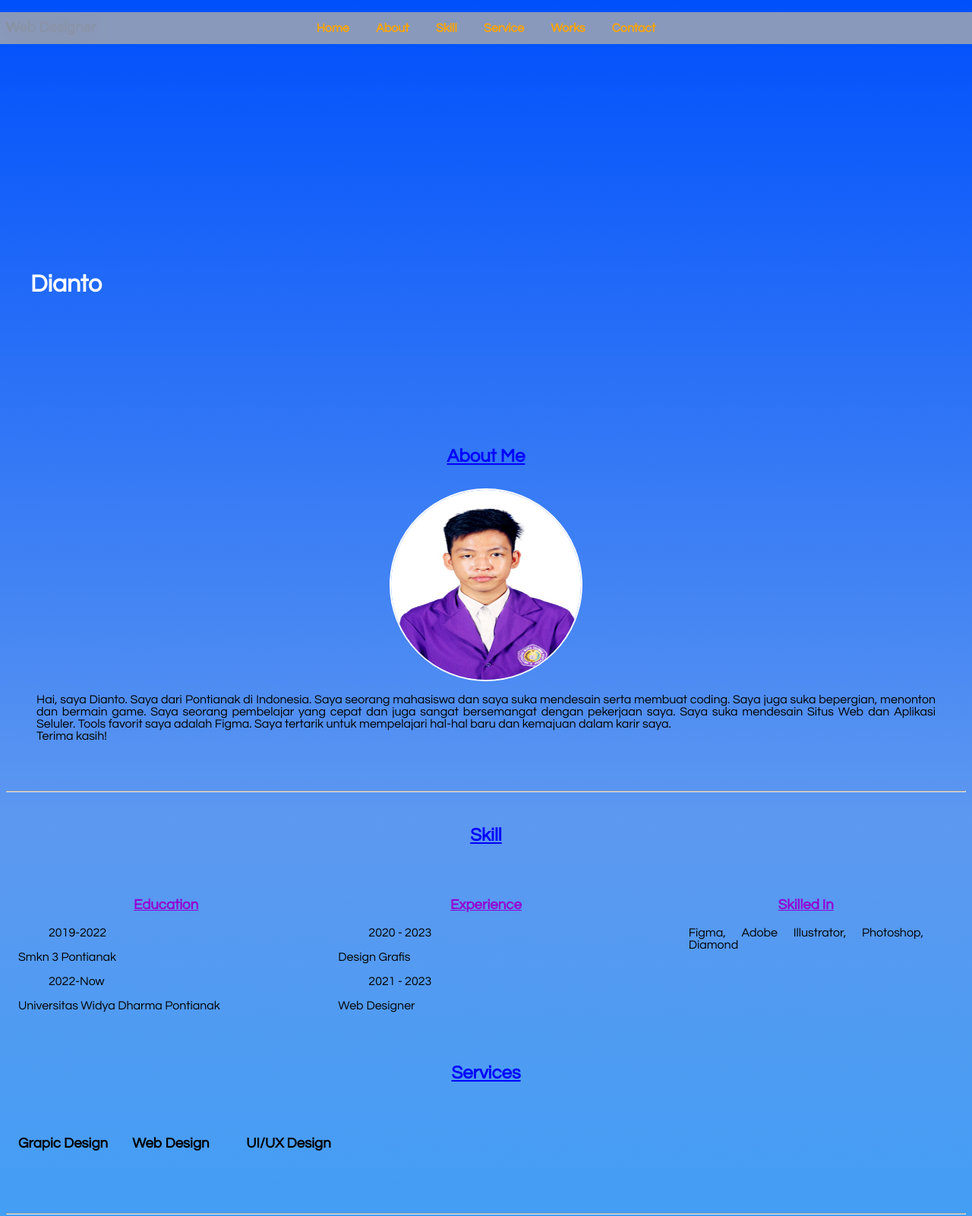
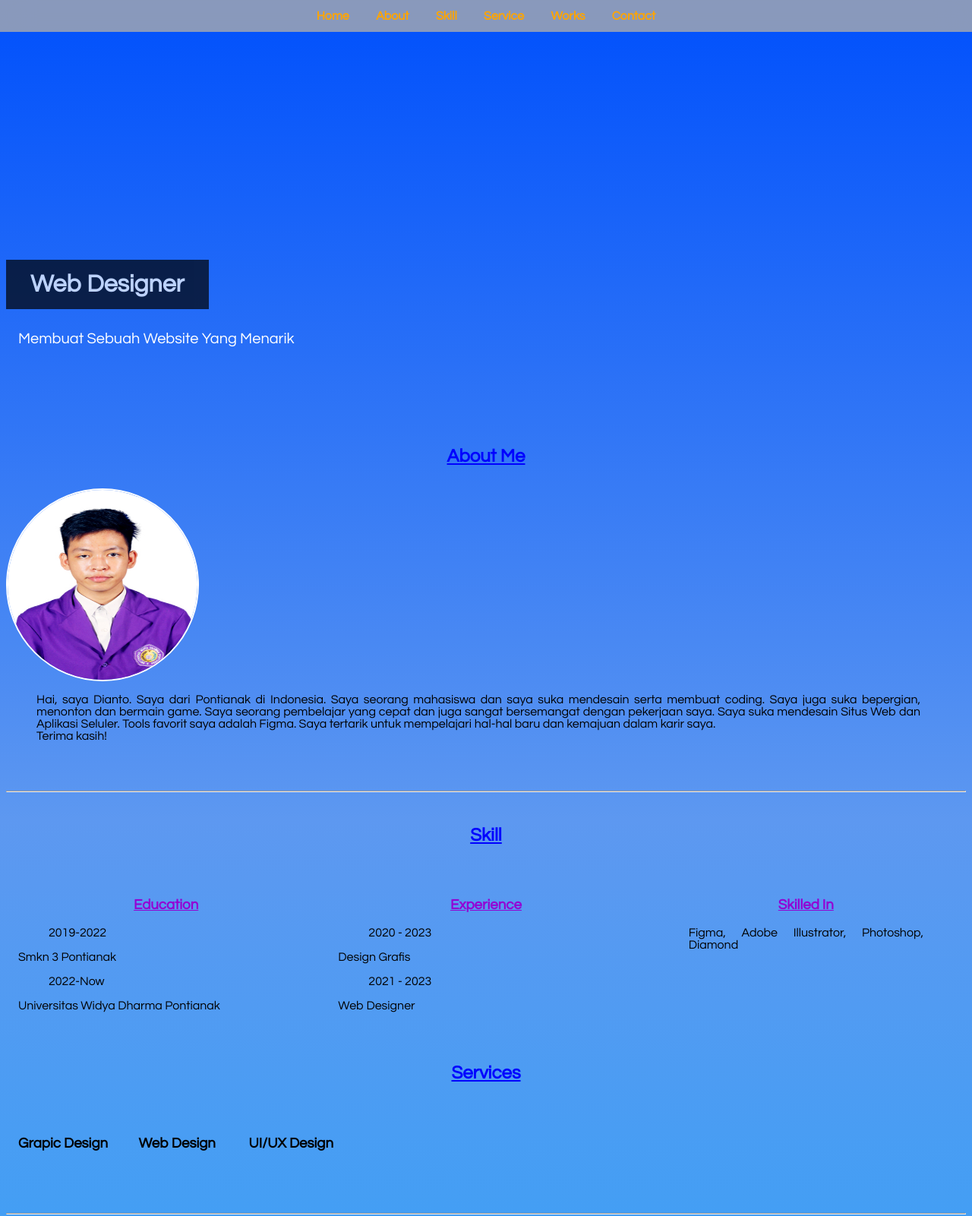
Before and after one commit to Dianto23/dianto23.github.io, a plain HTML site: page index.html in a window 1280 px wide. Shown: the top 1601 px of the page at 76% size. Drawn offline with Linux system fonts and the light colour scheme.

Commit message:
indexhtml

```diff
--- a/index.html
+++ b/index.html
@@ -23,9 +23,8 @@
 	<!--div class="container" id="wrapper"-->
 		<div id="home">
 			<div class="banner">
-				<h1>Dianto</h1>
-				<h3>Web Designer</h3>
-				<!--small>"Web Designer"</small-->
+				<h1>Web Designer</h1>
+				<small>Membuat Sebuah Website Yang Menarik</small>
 				<img1 src="Ellipse.png" alt="icon">
 			</div>
 		</div>
@@ -34,7 +33,7 @@
 			<h2>About Me</h2>
 
 			<span class="identitas">
-				<img src="IMG_0165.JPG" height="510px" width="340px"alt="foto">
+				<img class="photo" src="IMG_0165.JPG" >
 				<!--<strong>Dianto,21430088</strong>-->
 			</span>
 			<p>Hai, saya Dianto. Saya dari Pontianak di Indonesia. Saya seorang mahasiswa dan saya suka mendesain serta membuat coding. Saya juga suka bepergian, menonton dan bermain game.
@@ -62,7 +61,8 @@
 			</article>
 			<article>
 				<h3>Experience</h3>
-				<p>2020 - 2023
+				<p>
+					2020 - 2023
 				</p>
                     Design Grafis
 				<p>
@@ -77,7 +77,7 @@
 			</article>
 		</div>
 
-        <div id="My Services"><br>
+        <div id="services"><br>
 			<h2>Services</h2></br>
 			<article>
 				<h3>Grapic Design</h3>
--- a/style.css
+++ b/style.css
@@ -17,7 +17,7 @@ li{
 nav{
     text-align: center;
     position: fixed;
-    top: 2%;
+    top: 0%;
     width: 100%;
     background-color: rgba(172, 172, 172, 0.8);
     backdrop-filter: blur(20px);
@@ -52,17 +52,18 @@ ul{
 }
 
 small{
-    color: rgb(0, 0, 0);
+    color: rgb(255, 255, 255);
     z-index: 1;
-    left: 32px;
+    left: 16px;
     bottom: 32px;
     position:absolute;
+    font-size: 20px;
 }
 
 h1{
     color: white;
-    /*background-color: black;
-    opacity: 70%;*/
+    background-color: black;
+    opacity: 70%;
     padding-top: 16px;
     padding-bottom: 16px;
     padding-left: 32px;
@@ -71,6 +72,20 @@ h1{
     position: absolute;
     bottom: 60px;
 }
+
+.elips{
+    color: white;
+    background-color: black;
+    opacity: 70%;
+    padding-top: 16px;
+    padding-bottom: 16px;
+    padding-left: 32px;
+    padding-right: 40px;
+    display: inline-block;
+    position: absolute;
+    bottom: 60px;
+}
+
 
 h2{
     text-align: center;
@@ -88,6 +103,7 @@ article {
     color: tomato;
     font-size: 16px;
 }
+
 
 form{
     text-align: center;
@@ -111,7 +127,11 @@ span {
 #about p{
     padding-right: 40px;
     padding-left: 40px;
+    padding-right: 60px;
+    line-height: 16px;
+    text-align: justify;
 }
+
 #about h2{
     padding-top: 40px;
 }
@@ -168,7 +188,7 @@ a{
     text-decoration: underline;
 }
 
-#service h3{
+#services h3{
     text-align: center;
 }
 
@@ -180,6 +200,5 @@ img {
     overflow: hidden;
     border: 2px solid white;
     display: block;
-    margin-left: auto;
     margin-right: auto;
 }
```
